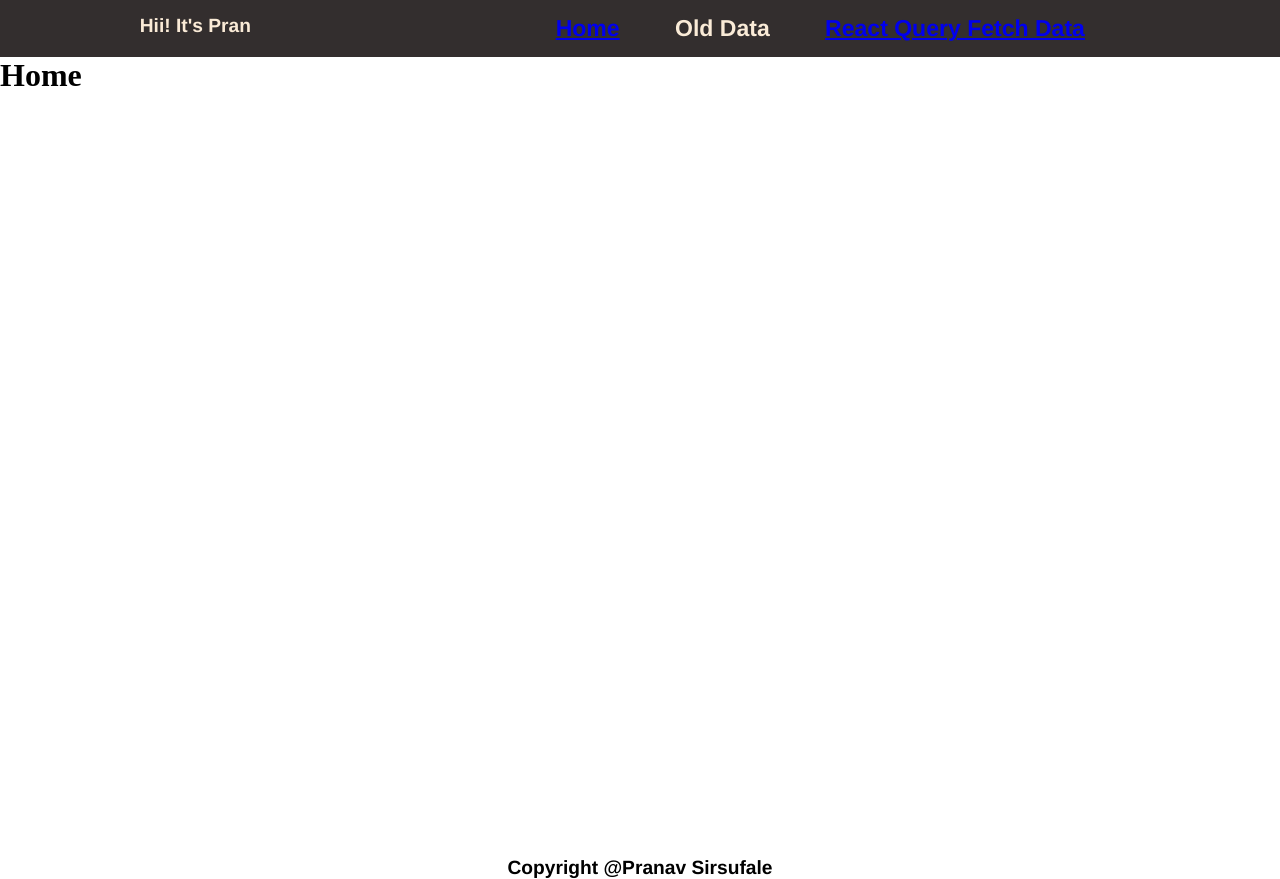
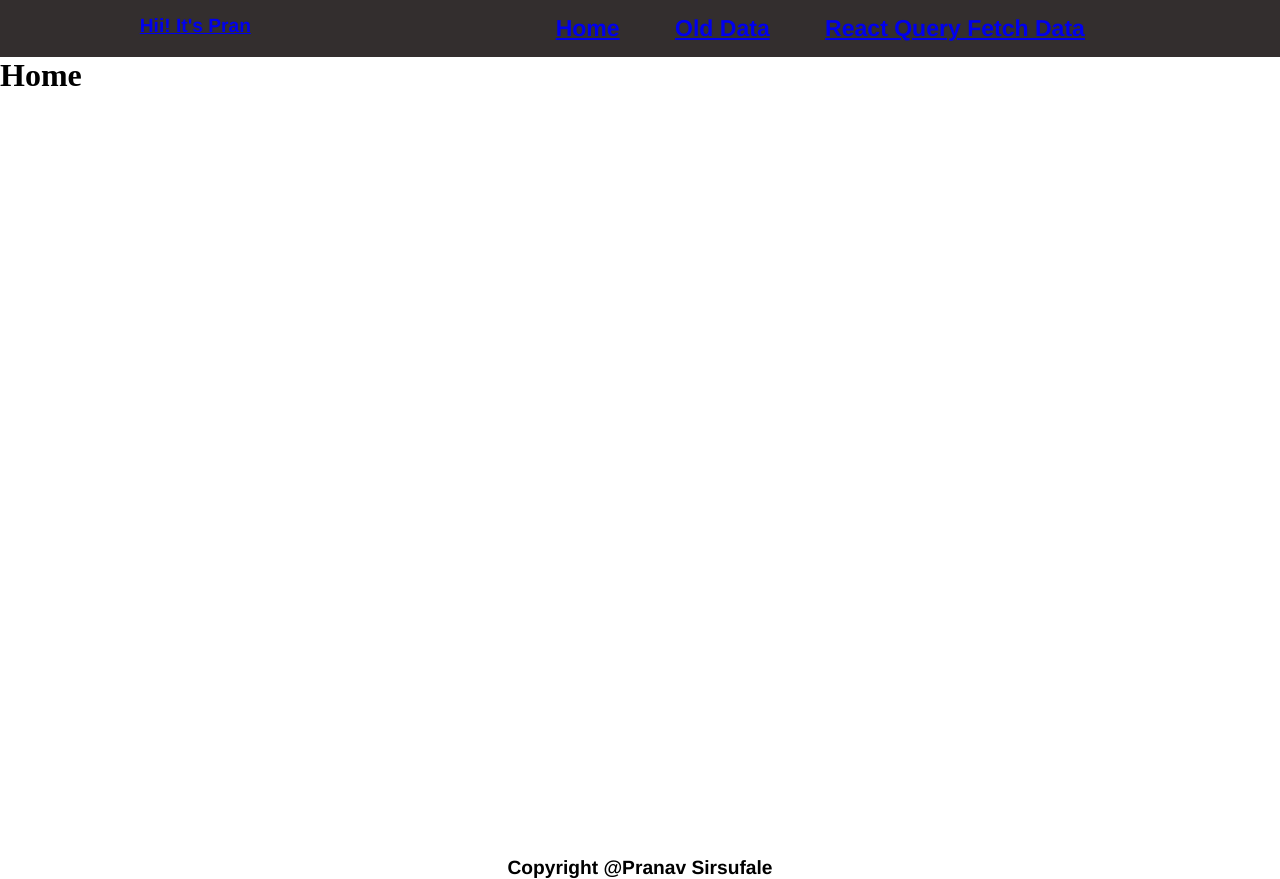
Before and after one commit to pranavsirsufale/tan_stack_query, a React (Vite) app in the folder tanstackquery/: page / in a window 1280 px wide. Built offline with nearby package versions, Linux system fonts and the light colour scheme.

Commit message:
add a problem

```diff
--- a/tanstackquery/src/components/Header.jsx
+++ b/tanstackquery/src/components/Header.jsx
@@ -7,7 +7,14 @@ const Header = () => {
         <>
         <section className='header'>
             <nav>
-                <p> Hii! It's Pran</p>
+                <p>
+                    <NavLink
+                        to={'/'}
+                    >
+
+                    Hii! It's Pran
+                    </NavLink>
+                    </p>
 
                 <p>
 
@@ -20,9 +27,21 @@ const Header = () => {
 
                         </NavLink>
                         </li>
-                    <li>Old Data</li>
                     <li>
-                        <NavLink to={'/data/using/rq'} >
+                        <NavLink
+                        to={'/data/using/old'}
+                        viewTransition={true}
+                        >
+
+                        Old Data
+                        </NavLink>
+                        </li>
+                    <li>
+                        <NavLink to={'/data/using/rq'}
+                        viewTransition={true}
+                        aria-valuemin={true}
+
+                        >
 
                         React Query Fetch Data
 
```
